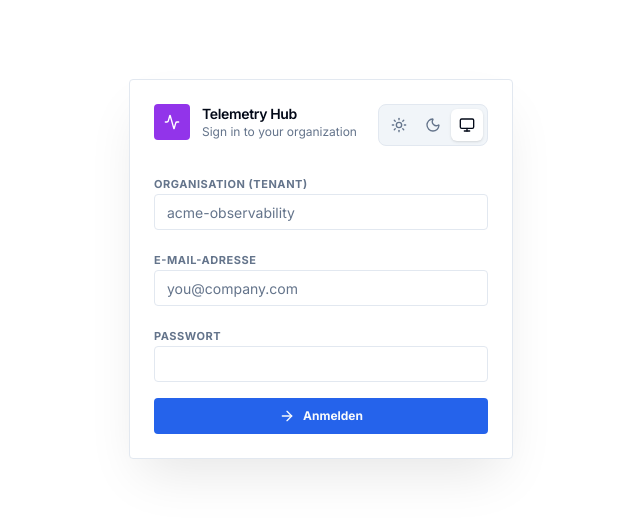
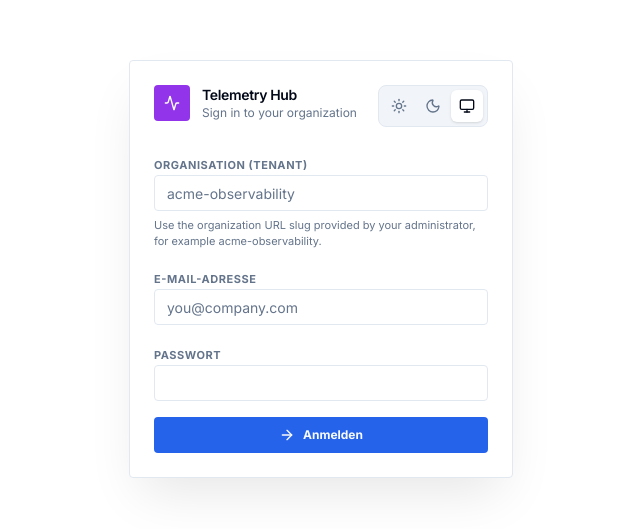
Before and after one commit to burakcitaci/telemetry-hub, a React (Vite) app in the folder apps/frontend/: page /login in a window 1280 px wide. Shown: the part 131-660 px from the top of the page, without its empty margins (319-959 px from the left). Built offline with nearby package versions, Linux system fonts and the light colour scheme; no server answers.

Commit message:
fix(frontend): explain the organization login field (FE-C2b)

```diff
--- a/apps/frontend/src/features/auth/login-page.tsx
+++ b/apps/frontend/src/features/auth/login-page.tsx
@@ -50,9 +50,14 @@ export default function LoginPage() {
         </div>
 
         <form className="space-y-4" onSubmit={submit}>
-          <LoginField label="Organisation (Tenant)" name="tenantSlug">
+          <LoginField
+            label="Organisation (Tenant)"
+            name="tenantSlug"
+            description="Use the organization URL slug provided by your administrator, for example acme-observability."
+          >
             <Input
               id="tenantSlug"
+              aria-describedby="tenantSlug-help"
               autoComplete="organization"
               value={tenantSlug}
               onChange={(event) => setTenantSlug(event.target.value.toLowerCase())}
@@ -100,10 +105,12 @@ export default function LoginPage() {
 function LoginField({
   label,
   name,
+  description,
   children,
 }: {
   label: string;
   name: string;
+  description?: string;
   children: ReactNode;
 }) {
   return (
@@ -112,6 +119,11 @@ function LoginField({
         {label}
       </label>
       {children}
+      {description && (
+        <p id={`${name}-help`} className="text-[11px] leading-4 text-muted-foreground">
+          {description}
+        </p>
+      )}
     </div>
   );
 }
```
Also changed, not shown: 2 other files (tests, documents, lock files or other folders).
